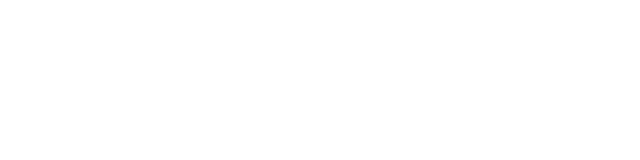
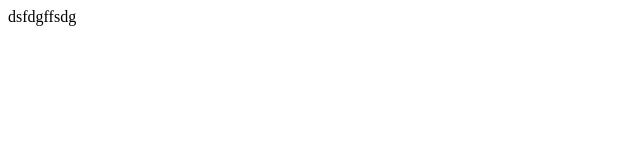
Before and after one commit to zomkd/b152-test, a Vue app in the folder frontend/: page /builders/pik in a window 1280 px wide. Shown: the top 160 px of the page, without its empty margins (0-640 px from the left). Built offline with nearby package versions, Linux system fonts and the light colour scheme.

Commit message:
add builder-card

```diff
--- /dev/null
+++ b/frontend/src/components/BuilderCard.vue
@@ -0,0 +1,18 @@
+<template>
+    <section class="builder-card-main">
+        <div class="test">
+            dsfdgffsdg
+        </div>
+    </section>
+</template>
+
+<script>
+export default {
+    name: "BuilderCard",
+
+}
+</script>
+
+<style>
+
+</style>
--- a/frontend/src/components/BuildersList.vue
+++ b/frontend/src/components/BuildersList.vue
@@ -2,8 +2,10 @@
   <section class="main">
     <ul class="builders-list">
       <li class="builder-item" v-for="builder in builders" :key="builder.name">
+        <router-link :to="{name: 'builderCard', params: { name: builder.name }}">
         {{builder.name}}
         {{builder.houses}}
+        </router-link>
       </li>
     </ul>
   </section>
--- a/frontend/src/router/index.js
+++ b/frontend/src/router/index.js
@@ -2,6 +2,7 @@
 import Router from "vue-router"
 
 import BuildersList from "../components/BuildersList"
+import BuilderCard from "../components/BuilderCard"
 
 
 Vue.use(Router)
@@ -11,6 +12,11 @@
         path: "/",
         name: "buildersList",
         component: BuildersList,
+    },
+    {
+        path: "/builders/:name",
+        name: "builderCard",
+        component: BuilderCard,
     }
 ]
 
```
